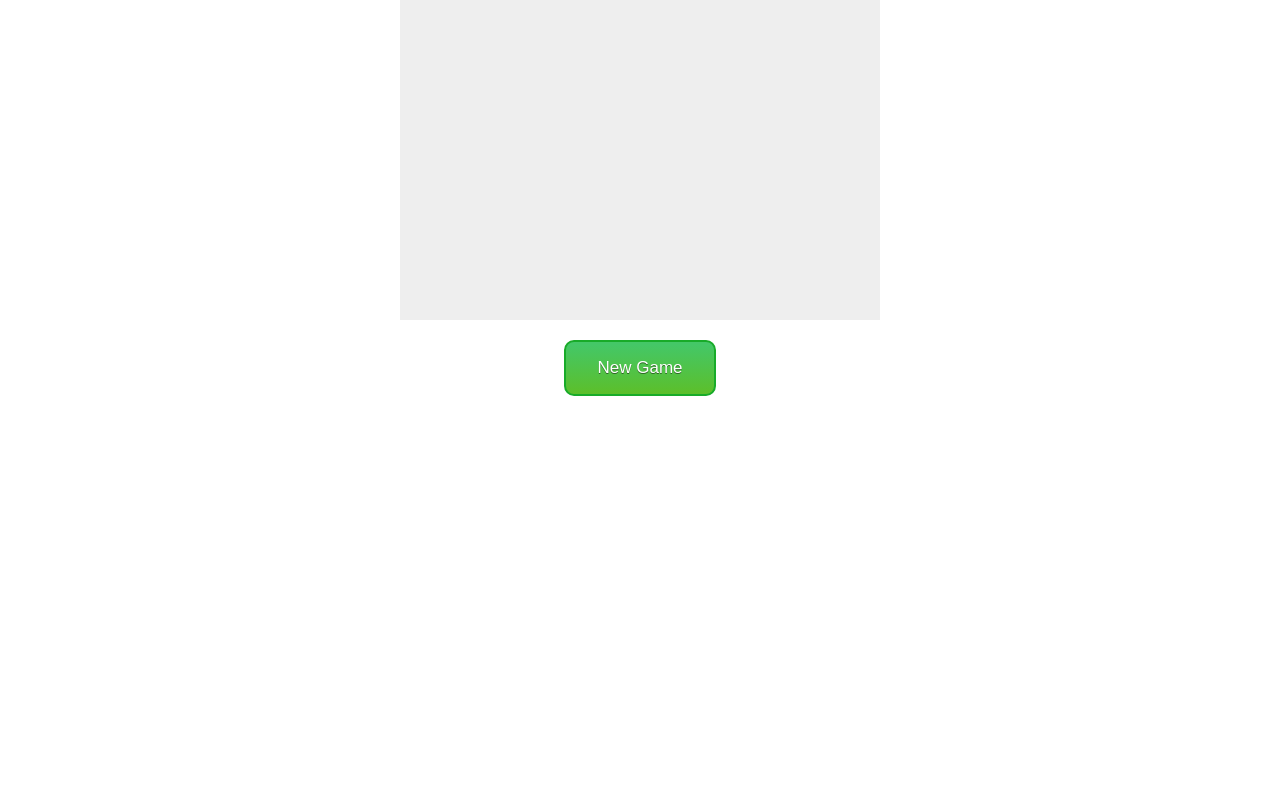
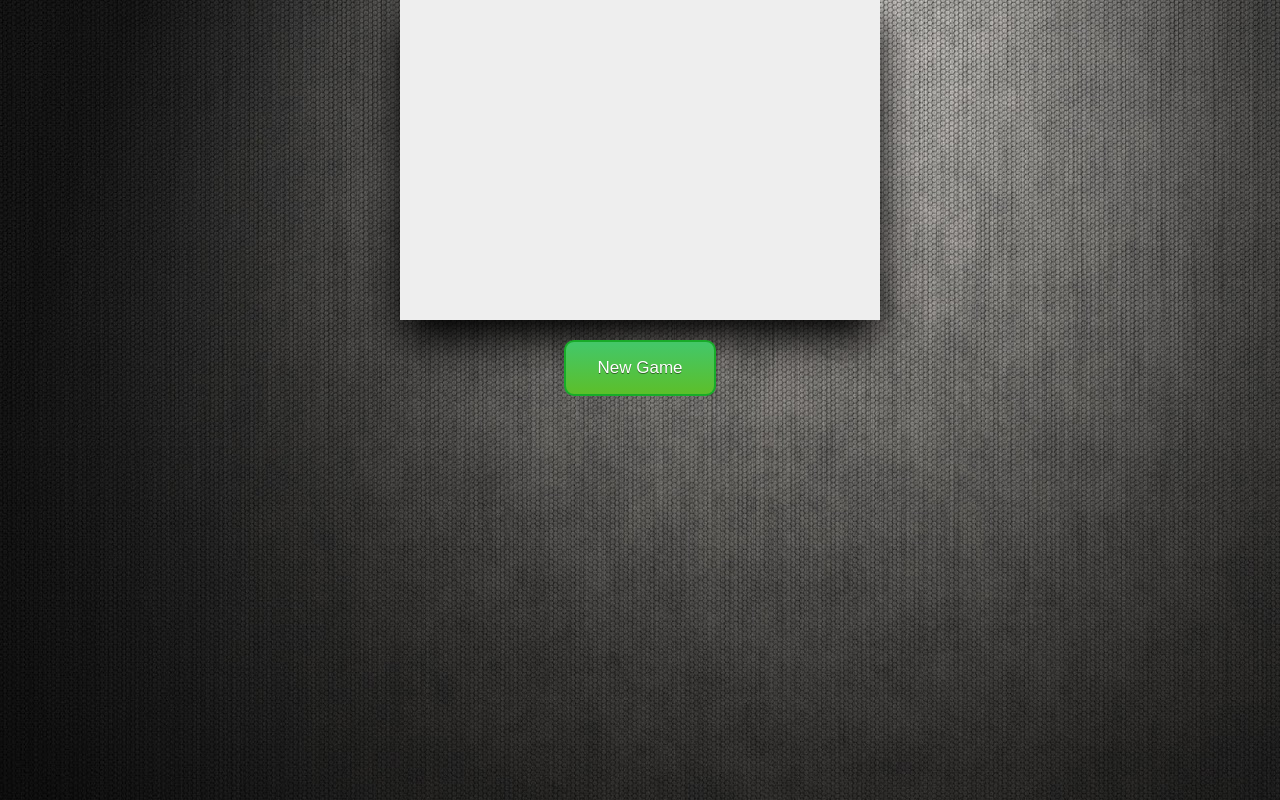
Before and after one commit to robinwu9000/breakout-game, a plain HTML site: page index.html in a window 1280 px wide. Drawn offline with nearby package versions, Linux system fonts and the light colour scheme.

Commit message:
background changed

```diff
--- a/application.css
+++ b/application.css
@@ -7,6 +7,7 @@ canvas {
   background: #eee;
   display: block;
   margin: 0 auto;
+  box-shadow: 0px 20px 40px;
 }
 
 .start-container {
@@ -58,3 +59,29 @@ canvas {
 	position:relative;
 	top:1px;
 }
+
+body {
+  background: url("background.jpg");
+  /*background: linear-gradient(313deg, #f9281d, #1c5ee4, #dfe41c);
+  background-size: 600% 600%;
+
+  -webkit-animation: AnimationName 30s ease infinite;
+  -moz-animation: AnimationName 30s ease infinite;
+  animation: AnimationName 30s ease infinite;*/
+}
+
+/*@-webkit-keyframes AnimationName {
+    0%{background-position:0% 50%}
+    50%{background-position:100% 50%}
+    100%{background-position:0% 50%}
+}
+@-moz-keyframes AnimationName {
+    0%{background-position:0% 50%}
+    50%{background-position:100% 50%}
+    100%{background-position:0% 50%}
+}
+@keyframes AnimationName {
+    0%{background-position:0% 50%}
+    50%{background-position:100% 50%}
+    100%{background-position:0% 50%}
+}*/
```
Also changed, not shown: background.jpg (added), 1 other file.
